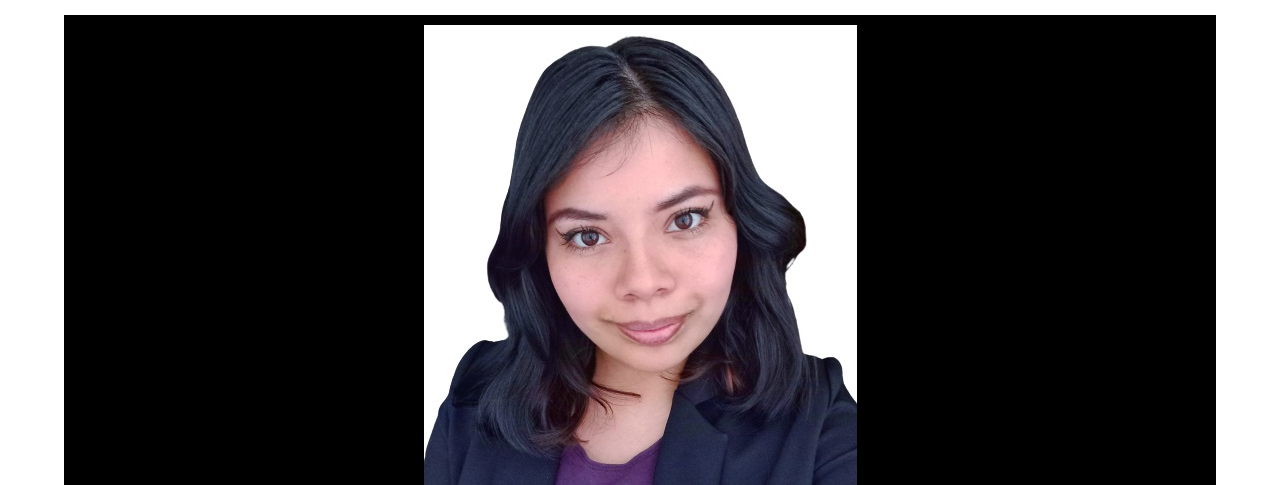
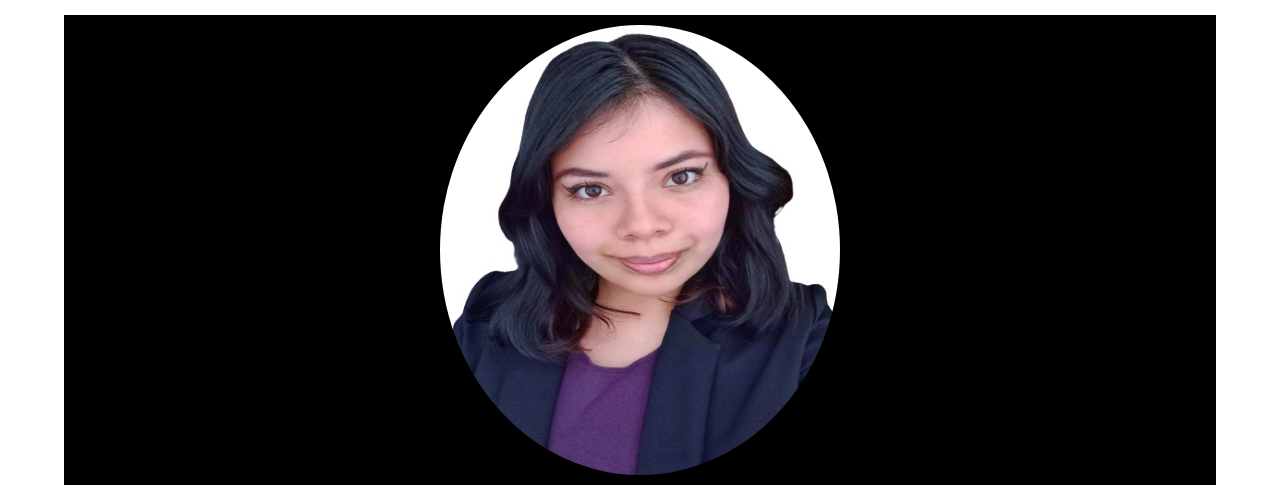
Before and after one commit to Jazmin-25/Portafolio, a plain HTML site: page index.html in a window 1280 px wide. Shown: the part 81-566 px from the top of the page. Drawn offline with nearby package versions, Linux system fonts and the light colour scheme.

Commit message:
Se añade clase y forma redonda a mi imagen

```diff
--- a/index.css
+++ b/index.css
@@ -37,6 +37,11 @@
 .portada .fotoimagen{
     text-align: center;
 }
+.imagen{
+    width: 400px;
+    height: 450px;
+    border-radius: 50%;
+}
 .portada .minombre{
     text-align: center;
     justify-content: center;
--- a/index.html
+++ b/index.html
@@ -28,7 +28,7 @@
     </nav>
   </header>
     <div class="portada">
-       <div class="fotoimagen"><img src="./imagenes/jazmin.jpg" alt=""></div>
+       <div class="fotoimagen"><img class="imagen" src="./imagenes/jazmin.jpg" alt=""></div>
        <div class="minombre"><h1>Ariadna Jazmín Islas García</h1></div>
        <div class="puesto"><h3>Desarrolladora Java FullStack Jr </h3></div>
        <div class="midescripcion"><h5> Mi gusto por las bases de datos, me llevo al apasionante mundo de la programación. Estoy comprometida en alcanzar mi máximo desarrollo profesional. </h5></div>
```
